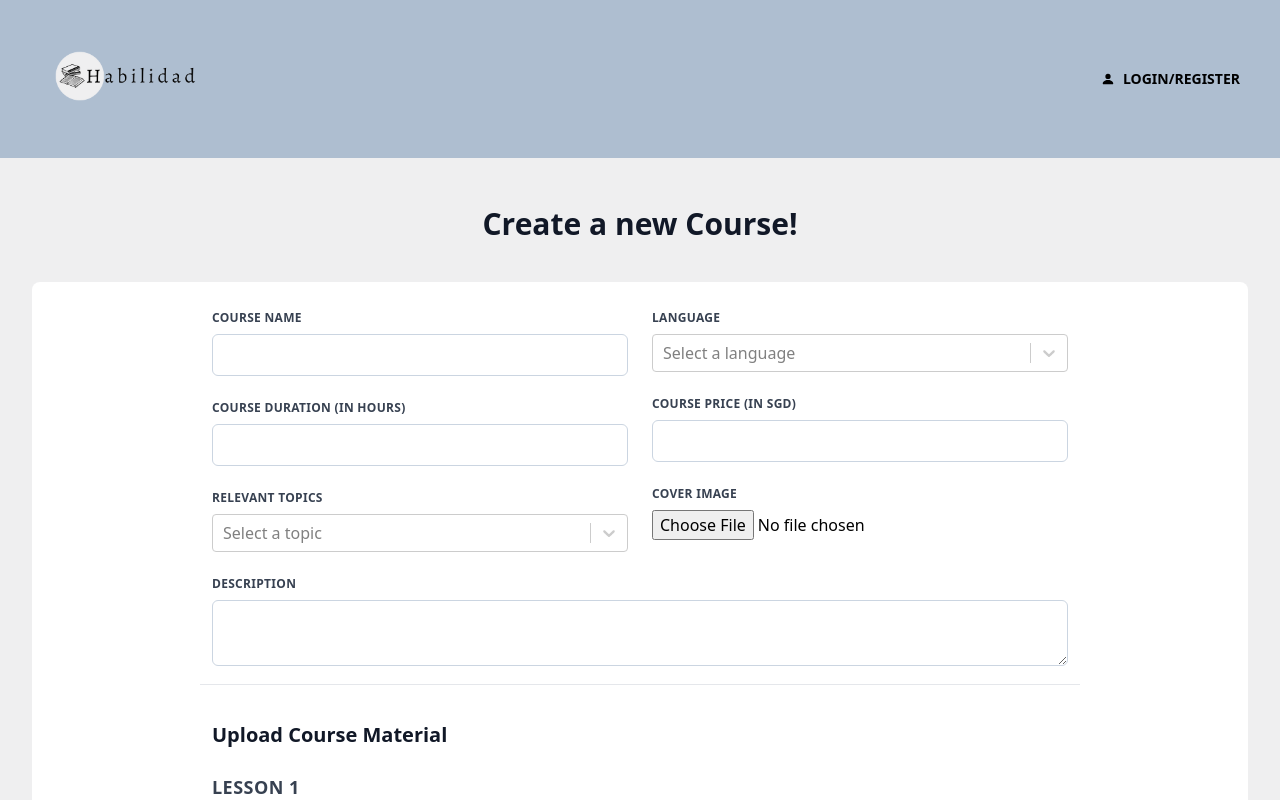
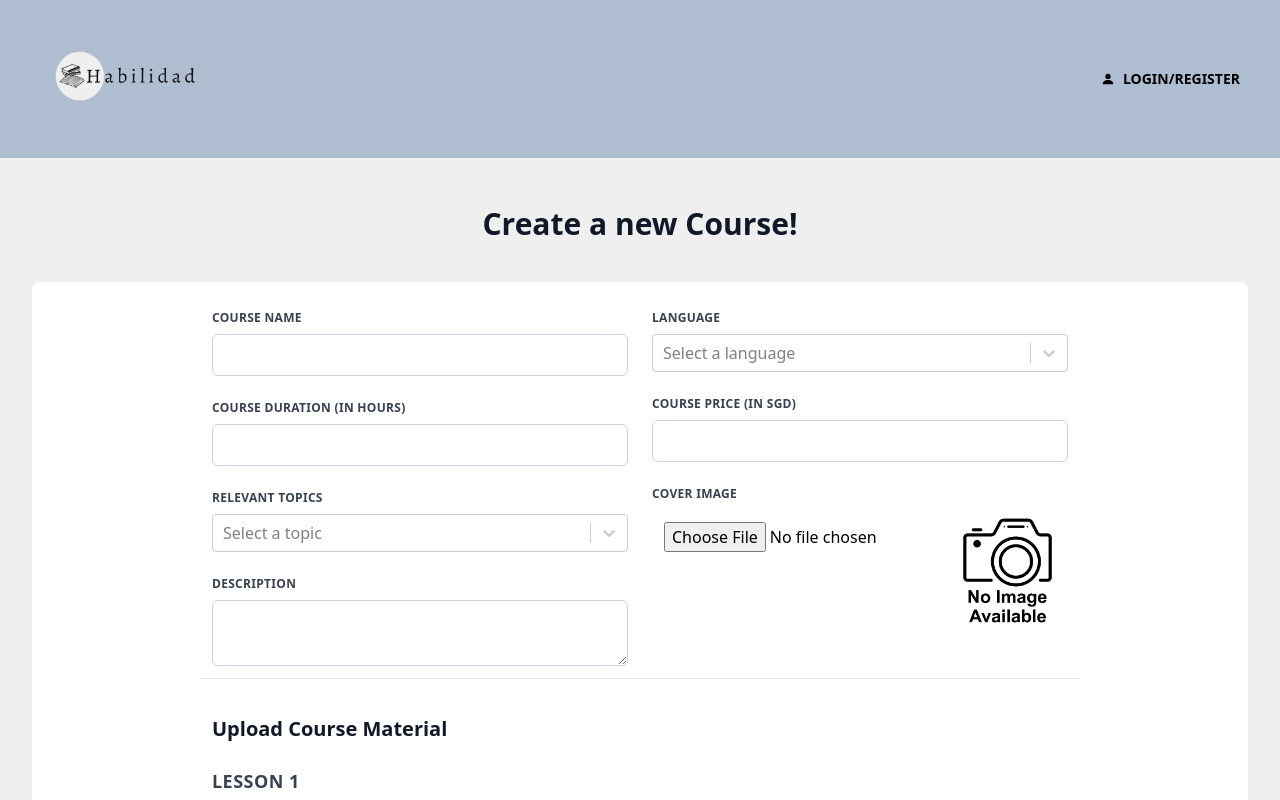
Before and after one commit to ICT3103-P1-TeneT-Habilidad/habilidad, a React (Create React App) app in the folder client/: page /createcourse in a window 1280 px wide. Shown: the top 800 px of the page. Built offline with nearby package versions, Linux system fonts and the light colour scheme.

Commit message:
feat: included photo preview

```diff
--- a/client/src/pages/CreateCourse.jsx
+++ b/client/src/pages/CreateCourse.jsx
@@ -4,10 +4,13 @@ import Select from 'react-select'
 import makeAnimated from 'react-select/animated'
 import { languageOptions } from '../utils/Constants'
 import { v4 as uuid } from 'uuid'
+import imagePlaceholder from '../assets/no-image.jpg'
 
 const CreateCourse = () => {
     const animatedComponents = makeAnimated()
     const [emptyUpload, setEmptyUpload] = useState(true)
+
+    const [coverImagePreview, setCoverImagePreview] = useState(imagePlaceholder)
 
     const [coverImageFile, setCoverImageFile] = useState()
     const currentCoverImage = useRef({})
@@ -84,6 +87,7 @@ const CreateCourse = () => {
                                 : 'Choose a file to upload'}
                             <input
                                 type="file"
+                                accept="video/*"
                                 onChange={(e) => {
                                     fileHandler(e.target.files[0], keyId)
                                 }}
@@ -163,6 +167,11 @@ const CreateCourse = () => {
 
     const coverImageFileHandler = (file) => {
         setCoverImageFile(file)
+        let reader = new FileReader()
+        reader.onload = (e) => {
+            setCoverImagePreview(e.target.result)
+        }
+        reader.readAsDataURL(file)
     }
 
     const titleChangeHandler = (title, keyId) => {
@@ -255,6 +264,24 @@ const CreateCourse = () => {
                                         <span className="text-sm text-red-500">{errors.topicCourse.message}</span>
                                     ) : null}
                                 </div>
+                                <div className="flex flex-col p-3">
+                                    <label
+                                        className="block uppercase tracking-wide text-gray-700 text-xs font-bold mb-2"
+                                        for="courseDescription"
+                                    >
+                                        Description
+                                    </label>
+                                    <textarea
+                                        className="w-full border border-slate-300 rounded-md p-2"
+                                        id="courseDescription"
+                                        {...register('courseDescription', {
+                                            required: 'Please enter a short description of the course',
+                                        })}
+                                    />
+                                    {errors.courseDescription ? (
+                                        <span className="text-sm text-red-500">{errors.courseDescription.message}</span>
+                                    ) : null}
+                                </div>
                             </div>
                             <div className="flex flex-col w-1/2">
                                 <div className="p-3">
@@ -313,10 +340,13 @@ const CreateCourse = () => {
                                     >
                                         Cover Image
                                     </label>
+                                    <div className="flex flex-row">
+                                        <div className="flex flex-col p-3">
                                             <input
                                                 id="image"
                                                 type="file"
                                                 className="w-full"
+                                                accept="image/png, image/jpg, image/jpeg"
                                                 {...register('image', {
                                                     required: 'Please upload a cover image for the course',
                                                     onChange: (e) => coverImageFileHandler(e.target.files[0]),
@@ -326,27 +356,11 @@ const CreateCourse = () => {
                                                 <span className="text-sm text-red-500">{errors.image.message}</span>
                                             ) : null}
                                         </div>
+                                        <div className="flex flex-col w-1/3 h-1/3">
+                                            <img src={coverImagePreview} alt="cover for course" className="w-auto h-auto" />
                                         </div>
                                     </div>
-                        {/* description row */}
-                        <div className="flex flex-row">
-                            <div className="p-3 w-full">
-                                <label
-                                    className="block uppercase tracking-wide text-gray-700 text-xs font-bold mb-2"
-                                    for="courseDescription"
-                                >
-                                    Description
-                                </label>
-                                <textarea
-                                    className="w-full border border-slate-300 rounded-md p-2"
-                                    id="courseDescription"
-                                    {...register('courseDescription', {
-                                        required: 'Please enter a short description of the course',
-                                    })}
-                                />
-                                {errors.courseDescription ? (
-                                    <span className="text-sm text-red-500">{errors.courseDescription.message}</span>
-                                ) : null}
+                                </div>
                             </div>
                         </div>
                         <hr className="p-3" />
```
Also changed, not shown: client/src/assets/no-image.jpg (added). Lines whose indentation alone changed are shown as unchanged.
